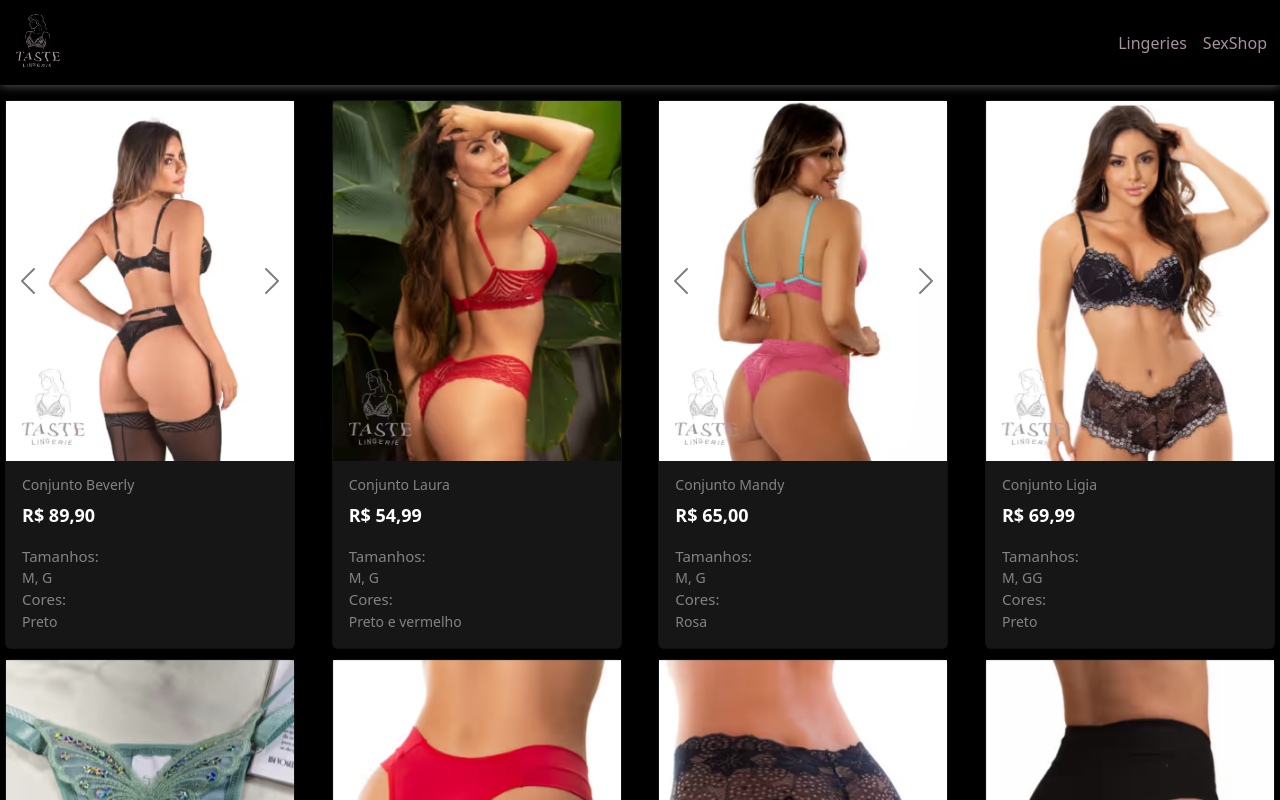
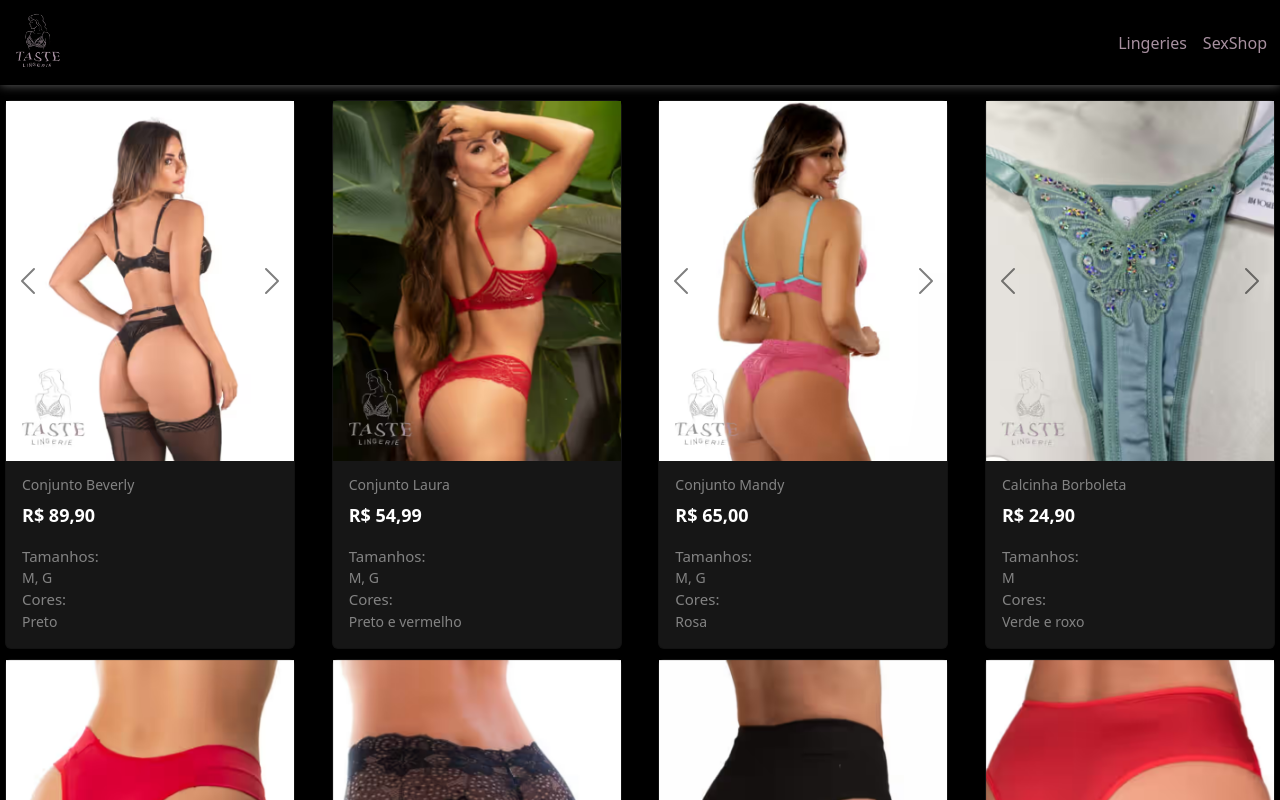
Before and after one commit to YagoFogaca/taste-lingeries, a React (Vite) app: page / in a window 1280 px wide. Shown: the top 800 px of the page. Built offline with nearby package versions, Linux system fonts and the light colour scheme.

Commit message:
feat: remoção do conjunto esgotado

```diff
--- a/src/data/products.js
+++ b/src/data/products.js
@@ -34,14 +34,14 @@ export const products = [
       { src: "conjunto-mandy-2", alt: "conjunto-mandy-costa" },
     ],
   },
-  {
-    name: "Conjunto Ligia",
-    price: 69.99,
-    size: "M, GG",
-    color: "Preto",
-    type: "lingerie",
-    images: [{ src: "conjunto-ligia", alt: "conjunto-ligia-frente" }],
-  },
+  // {
+  //   name: "Conjunto Ligia",
+  //   price: 69.99,
+  //   size: "M, GG",
+  //   color: "Preto",
+  //   type: "lingerie",
+  //   images: [{ src: "conjunto-ligia", alt: "conjunto-ligia-frente" }],
+  // },
   {
     name: "Calcinha Borboleta",
     price: 24.9,
```
